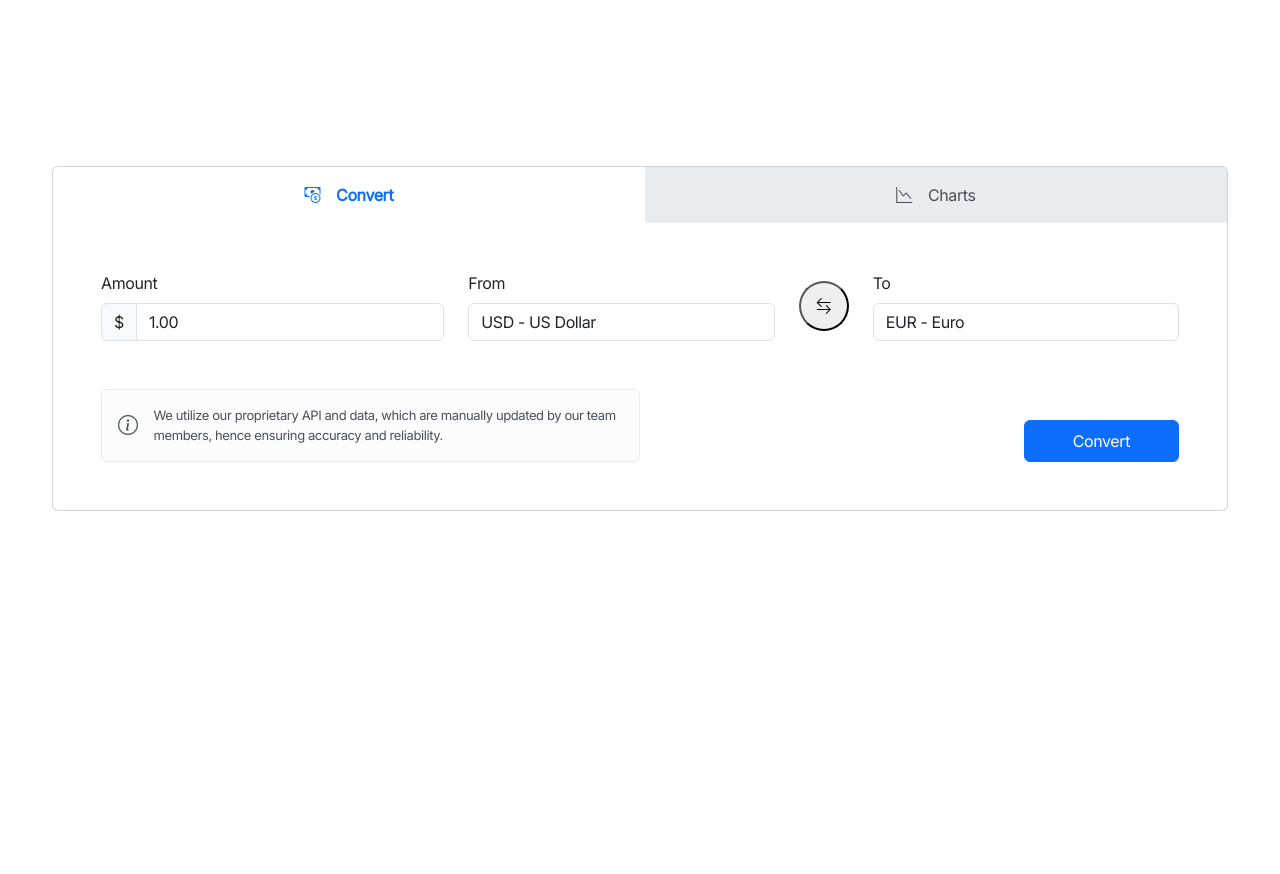
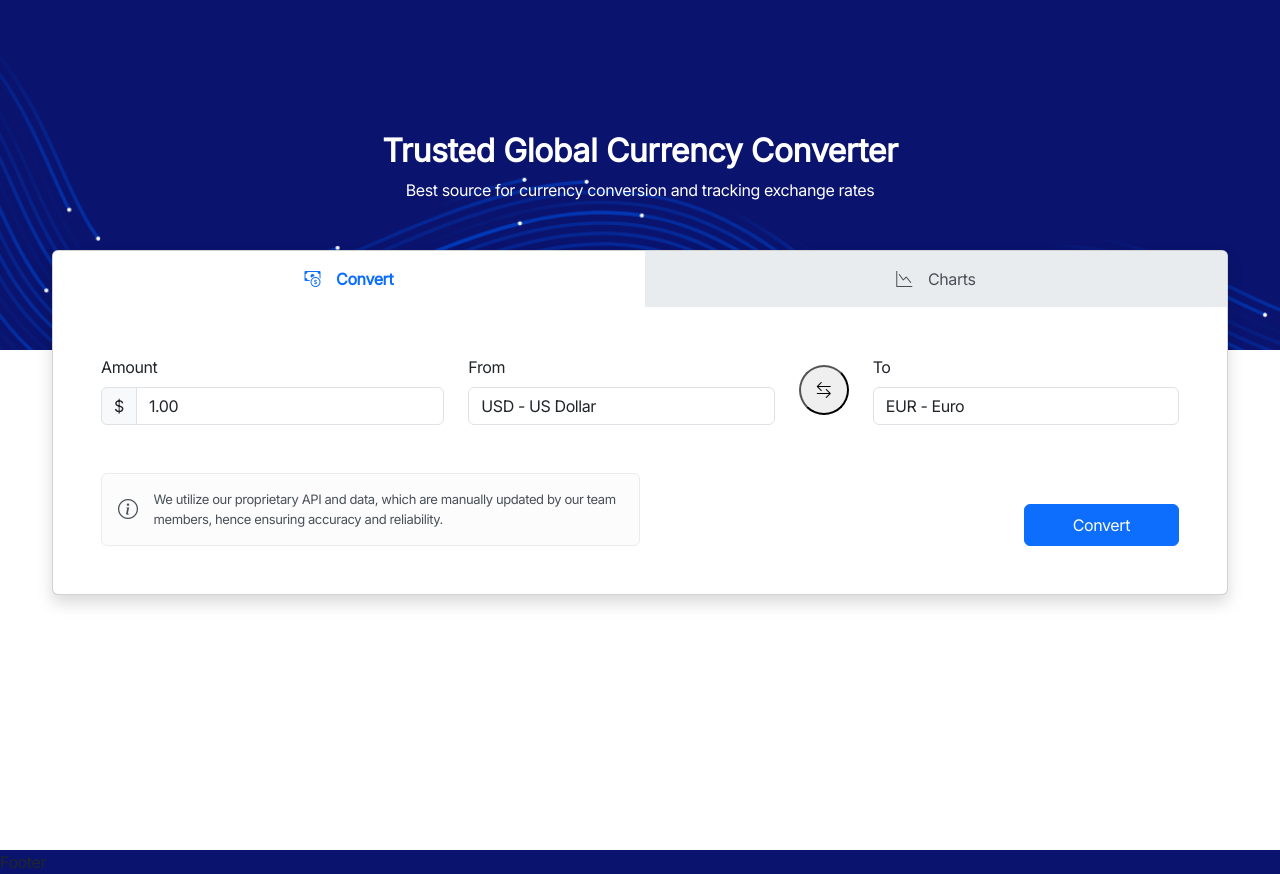
Before and after one commit to 4AK1LLA/CurrencyConverter, an Angular app in the folder ui/currency-converter-ui/: page /currency-converter in a window 1280 px wide. Before the commit the page ends 800 px from the top, so only its background shows below. Built offline with nearby package versions, Linux system fonts and the light colour scheme.

Commit message:
Add background image

```diff
--- a/ui/currency-converter-ui/src/app/app.component.html
+++ b/ui/currency-converter-ui/src/app/app.component.html
@@ -1,15 +1,21 @@
-<!-- <nav class="navbar">
-    <div class="container">
-        <a href="" class="d-flex align-items-center text-white">
-            <i class="bi bi-currency-exchange me-2 fs-2"></i>
-            <span class="fs-5">CurrencyConverter</span>
-        </a>
+<div class="my-banner">
+    <div class="container d-flex align-items-center" style="height: 350px;">
+        <div class="text-center text-white w-100">
+            <h1 class="fw-bold fs-2">Trusted Global Currency Converter</h1>
+            <p>Best source for currency conversion and tracking exchange rates</p>
+        </div>
     </div>
-</nav> -->
-
-<div class="container mt-5 text-center text-white">
-    <h1 class="fw-bold fs-2">Trusted Global Currency Converter</h1>
-    <p>Best source for currency conversion and tracking exchange rates</p>
 </div>
 
-<router-outlet></router-outlet>
+<div class="bg-white" style="min-height: 500px;">
+    <router-outlet></router-outlet>
+</div>
+
+<footer>Footer</footer>
+
+<style>
+    .my-banner {
+        background-image: url('/assets/image.png');
+        background-size: 2000px;
+    }
+</style>
--- a/ui/currency-converter-ui/src/components/convert/convert.component.html
+++ b/ui/currency-converter-ui/src/components/convert/convert.component.html
@@ -1,5 +1,5 @@
-<div class="container mt-5">
-    <div class="card">
+<div class="container">
+    <div class="shadow card" style="top: -100px;">
         <div class="card-header border-0 p-0 bg-transparent">
             <ul class="nav nav-fill">
                 <li class="nav-item">
@@ -90,7 +90,7 @@
         </div>
     </div>
 
-    <div *ngIf="rate" class="row" style="margin-top: 150px;">
+    <div *ngIf="rate" class="row mt-5">
         <div class="col d-flex flex-column align-items-center">
             <table class="table table-hover caption-top w-75">
                 <caption class="fs-4 text-center">Convert {{from.displayName}} to {{to.displayName}}</caption>
--- a/ui/currency-converter-ui/src/components/convert/convert.component.ts
+++ b/ui/currency-converter-ui/src/components/convert/convert.component.ts
@@ -60,6 +60,10 @@ export class ConvertComponent {
 
   swapCurrencies() {
     [this.from, this.to] = [this.to, this.from];
+
+    if (this.rate) {
+      this.onConvertClick();
+    }
   }
 
   changeCurrency(currency: Currency, type: number) {
--- a/ui/currency-converter-ui/src/styles.css
+++ b/ui/currency-converter-ui/src/styles.css
@@ -11,8 +11,7 @@ a {
 }
 
 body {
-    background-color: white;
-    /* background-color: #0A146E; */
+    background-color: #0A146E;
 }
 
 .container {
```
Also changed, not shown: ui/currency-converter-ui/src/assets/image.png (added).
